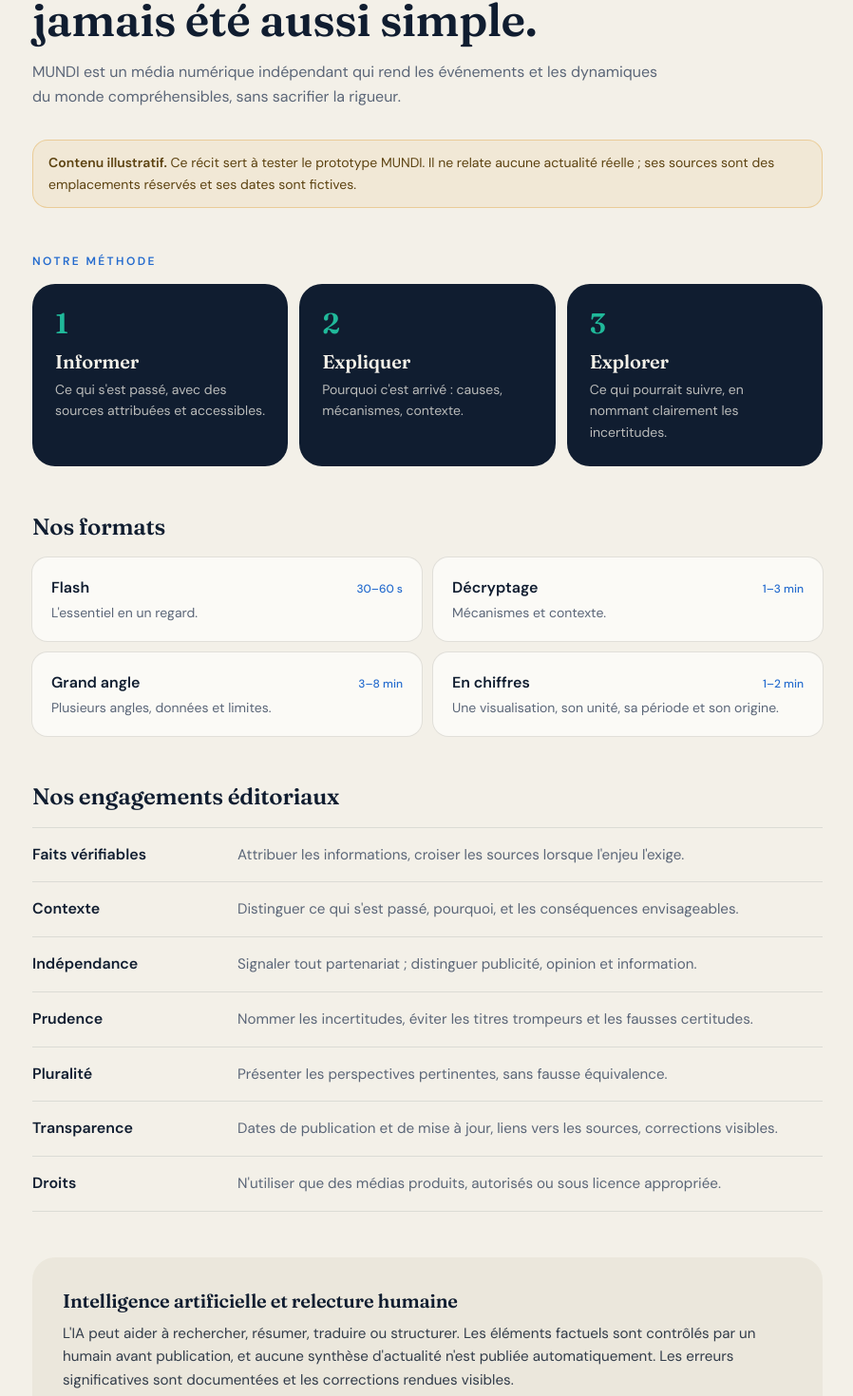
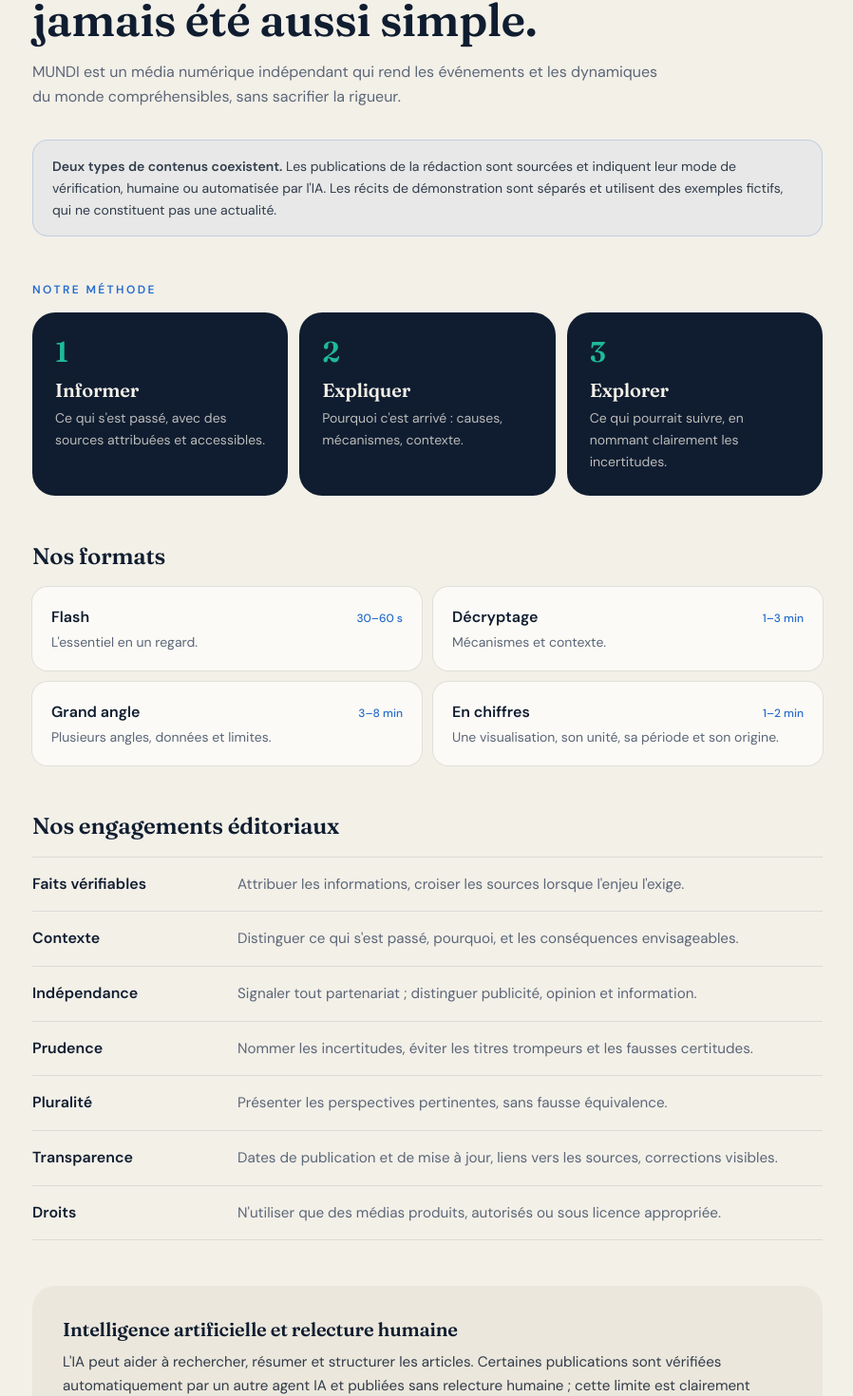
Before and after one commit to nadaudjed/mundi, a Next.js app: page /a-propos in a window 1280 px wide. Shown: the part 205-1675 px from the top of the page at 95% size, without its empty margins (190-1088 px from the left). Built offline with nearby package versions, Linux system fonts and the light colour scheme.

Commit message:
fix(trust): describe actual AI publishing and separate documented news from demo content

```diff
--- a/app/a-propos/page.tsx
+++ b/app/a-propos/page.tsx
@@ -1,6 +1,5 @@
 import type { Metadata } from "next";
 import Link from "next/link";
-import { DemoNotice } from "@/components/DemoBadge";
 import { PageIntro } from "@/components/PageIntro";
 import { formats } from "@/lib/topics";
 
@@ -30,7 +29,9 @@ export default function AboutPage() {
         sacrifier la rigueur.
       </PageIntro>
 
-      <DemoNotice className="mt-8" />
+      <div role="note" className="mt-8 rounded-2xl border border-blue/20 bg-blue/5 px-5 py-4 text-sm leading-relaxed text-night/85">
+        <strong className="font-semibold">Deux types de contenus coexistent.</strong> Les publications de la rédaction sont sourcées et indiquent leur mode de vérification, humaine ou automatisée par l&apos;IA. Les récits de démonstration sont séparés et utilisent des exemples fictifs, qui ne constituent pas une actualité.
+      </div>
 
       <section aria-labelledby="piliers" className="mt-12">
         <h2 id="piliers" className="text-xs font-semibold uppercase tracking-[0.2em] text-blue">
@@ -83,9 +84,11 @@ export default function AboutPage() {
           Intelligence artificielle et relecture humaine
         </h2>
         <p className="mt-2 text-[0.95rem] leading-relaxed text-night/85">
-          L&apos;IA peut aider à rechercher, résumer, traduire ou structurer. Les éléments factuels sont contrôlés par un
-          humain avant publication, et aucune synthèse d&apos;actualité n&apos;est publiée automatiquement. Les erreurs
-          significatives sont documentées et les corrections rendues visibles.
+          L&apos;IA peut aider à rechercher, résumer et structurer les articles. Certaines publications sont
+          vérifiées automatiquement par un autre agent IA et publiées sans relecture humaine ; cette limite est
+          clairement indiquée sur l&apos;article. D&apos;autres contenus bénéficient d&apos;une validation humaine.
+          Les contrôles automatisés ne garantissent pas l&apos;absence d&apos;erreur : les sources, les dates et les
+          corrections doivent rester consultables et vérifiables.
         </p>
       </section>
 
```
